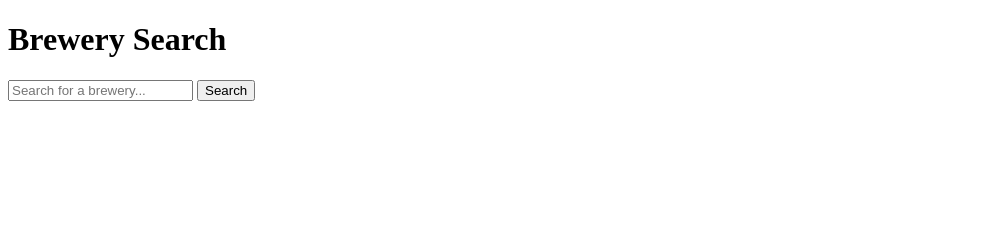
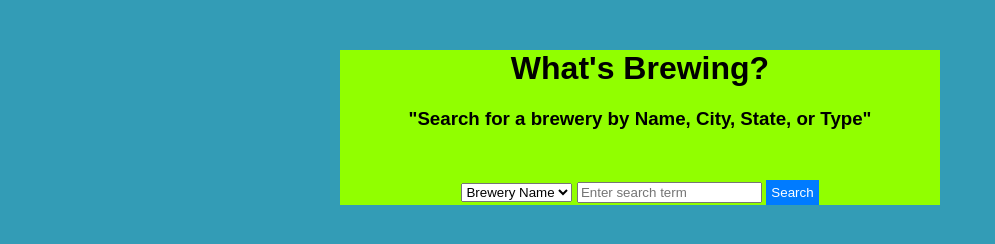
Before and after one commit to rfsmart-mbrookins/Brewery, a plain HTML site: page index.html in a window 1280 px wide. Shown: the whole page, without its empty margins (0-995 px from the left). Drawn offline with Linux system fonts and the light colour scheme.

Commit message:
working model

```diff
--- a/index.html
+++ b/index.html
@@ -3,16 +3,37 @@
 <head>
     <meta charset="UTF-8">
     <meta name="viewport" content="width=device-width, initial-scale=1.0">
-    <title>Brewery Search</title>
-    <link rel="stylesheet" href="styles.css">
+    <title>Search Breweries</title>
+    <link rel="stylesheet" href="style.css">
 </head>
 <body>
     <div class="container">
-        <h1>Brewery Search</h1>
-        <input type="text" id="searchInput" placeholder="Search for a brewery...">
-        <button onclick="searchBreweries()">Search</button>
-        <div id="results"></div>
-    </div>
-    <script src="script.js"></script>
+        <h1>What's Brewing?</h1>
+        <h3>"Search for a brewery by Name, City, State, or Type"</h3>
+
+        <div class="container">
+    <select id="searchCriteria">
+        <option value="by_name">Brewery Name</option>
+        <option value="by_city">Brewery City</option>
+        <option value="by_state">BreweryState</option>
+        <option value="by_type">Brewery Type</option>
+    </select>
+
+    <input type="text" id="searchInput" placeholder="Enter search term">
+    <button id="searchButton">Search</button>
+    <div id="results"></div>
+
+    <script type="module">
+        import { searchBreweries } from './script.js';
+
+        document.getElementById('searchButton').addEventListener('click', async () => {
+            try {
+                await searchBreweries();
+                console.log('Search completed successfully');
+            } catch (error) {
+                console.error('Search failed:', error);
+            }
+        });
+    </script>
 </body>
 </html>
--- a/script.js
+++ b/script.js
@@ -1,15 +1,18 @@
-async function searchBreweries() {
+
+//"export" makes function available outside of current module allowing other modules to call function
+export async function searchBreweries() {
+    const searchCriteria = document.getElementById('searchCriteria').value;
     const searchInput = document.getElementById('searchInput').value.trim();
     const resultsDiv = document.getElementById('results');
     resultsDiv.innerHTML = '';
 
     if (searchInput === '') {
-        resultsDiv.innerHTML = '<p>Please enter a search term.</p>';
+        resultsDiv.innerHTML = '<p>Enter search criteria to return brewery information.</p>';
         return;
     }
 
     try {
-        const response = await fetch(`https://api.openbrewerydb.org/breweries?by_name=${searchInput}`);
+        const response = await fetch(`https://api.openbrewerydb.org/breweries?${searchCriteria}=${searchInput}`);
         const breweries = await response.json();
 
         if (breweries.length === 0) {
@@ -20,10 +23,19 @@ async function searchBreweries() {
         const ul = document.createElement('ul');
         breweries.forEach(brewery => {
             const li = document.createElement('li');
-            li.textContent = brewery.name;
+            li.innerHTML = `
+                Name: ${brewery.name}<br>
+                City: ${brewery.city}<br>
+                State: ${brewery.state}<br>
+                Phone: ${brewery.phone}<br>
+                Type: ${brewery.brewery_type}<br>
+                Website: <a href="${brewery.website_url}" target="_blank">${brewery.website_url}</a><br>
+
+            `;
             ul.appendChild(li);
         });
         resultsDiv.appendChild(ul);
+
     } catch (error) {
         console.error('Error fetching data:', error);
         resultsDiv.innerHTML = '<p>Failed to fetch breweries. Please try again later.</p>';
--- a/style.css
+++ b/style.css
@@ -1,17 +1,25 @@
+
+body {
+    font-family: Arial, sans-serif;
+    background-color: #339cb6;
+    margin: 0;
+    padding: 0;
+}
 .container {
     max-width: 600px;
     margin: 50px auto;
     text-align: center;
+    background-color: #91ff00;
 }
 
-input[type="text"] {
+input[type="text" || id="searchCriteria"] {
     width: 60%;
     padding: 10px;
     margin-bottom: 10px;
 }
 
 button {
-    padding: 10px 20px;
+    padding: 5px 5px;
     background-color: #007bff;
     color: white;
     border: none;
@@ -19,10 +27,11 @@ button {
 }
 
 button:hover {
-    background-color: #0056b3;
+    background-color: #b300a4;
 }
 
 #results {
+    background-color: #c8ff00;
     margin-top: 20px;
     text-align: left;
 }
```
